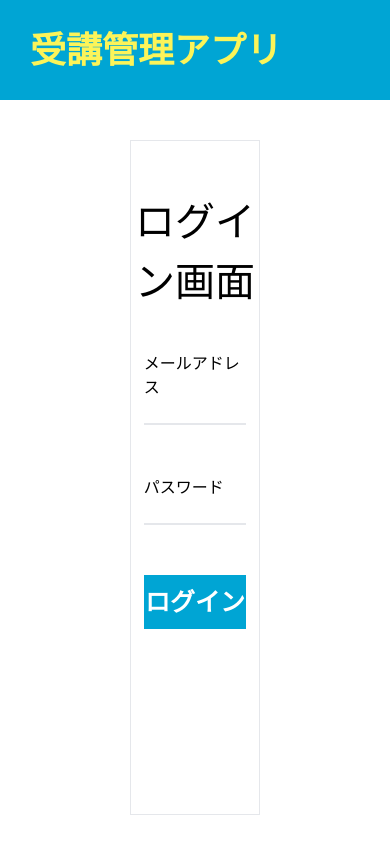
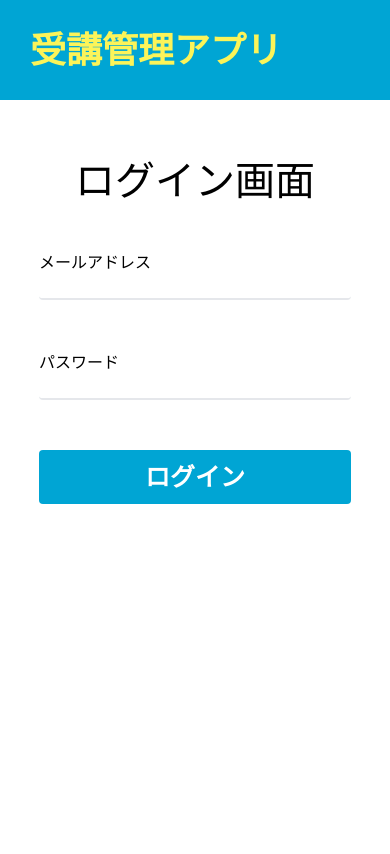
Before and after one commit to yukihiroLaravel/juko_next, a Next.js app: page /login in a window 390 px wide. Shown: the top 854 px of the page. Built offline with nearby package versions, Linux system fonts and the light colour scheme.

Commit message:
ログイン画面のコーディング完了。

```diff
--- a/pages/login.tsx
+++ b/pages/login.tsx
@@ -5,25 +5,29 @@ const Login: NextPage = () => {
   return (
     <>
       <Header isLogin={false} />
-      <div className="border w-1/3 mx-auto min-h-[80vh] mt-10 mb-10 bg-white">
+      <div className="md:w-1/3 md:border mx-auto min-h-[80vh] mt-10 mb-10 bg-white">
         <h2 className="text-center mt-[50px] text-[40px]">ログイン画面</h2>
         <div className="w-4/5 mx-auto">
           <div className="mt-[40px]">
             <label htmlFor="email">
               <p>メールアドレス</p>
-              <input className="border-b-2 w-full" name="email" />
+              <input className="rounded border-b-2 w-full focus:outline-none focus:border-[#B0ABAB]" name="email" />
             </label>
           </div>
           <div className="mt-[50px]">
             <label htmlFor="password">
               <p>パスワード</p>
-              <input className="border-b-2 w-full" name="password" type="password" />
+              <input
+                className="rounded border-b-2 w-full focus:outline-none focus:border-[#B0ABAB]"
+                name="password"
+                type="password"
+              />
             </label>
           </div>
         </div>
-        <div className="mt-[50px] bg-[#00A5D4] w-4/5 mx-auto text-center">
-          <button className="text-white font-semibold text-[25px] py-2">ログイン</button>
-        </div>
+        <button className="block rounded mt-[50px] bg-[#00A5D4] w-4/5 mx-auto text-center text-white font-semibold text-[25px] py-2 hover:opacity-75">
+          ログイン
+        </button>
       </div>
     </>
   );
```
